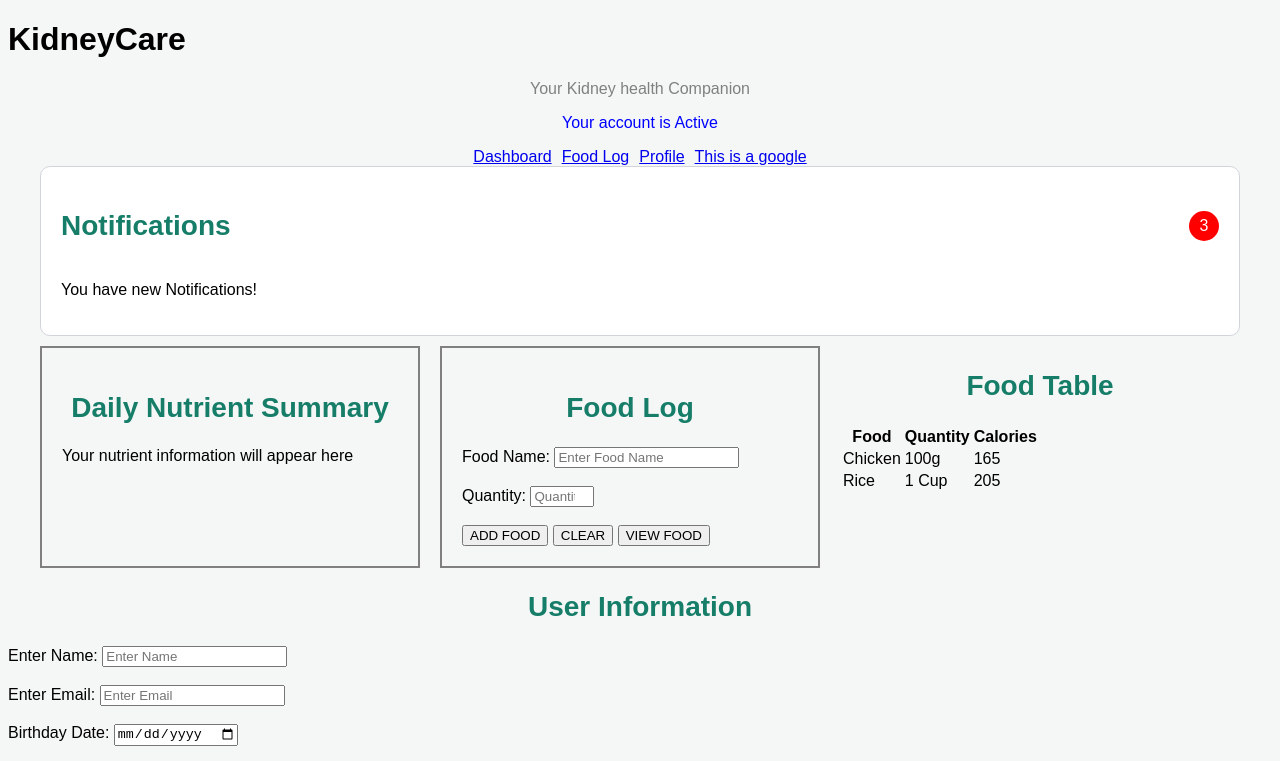
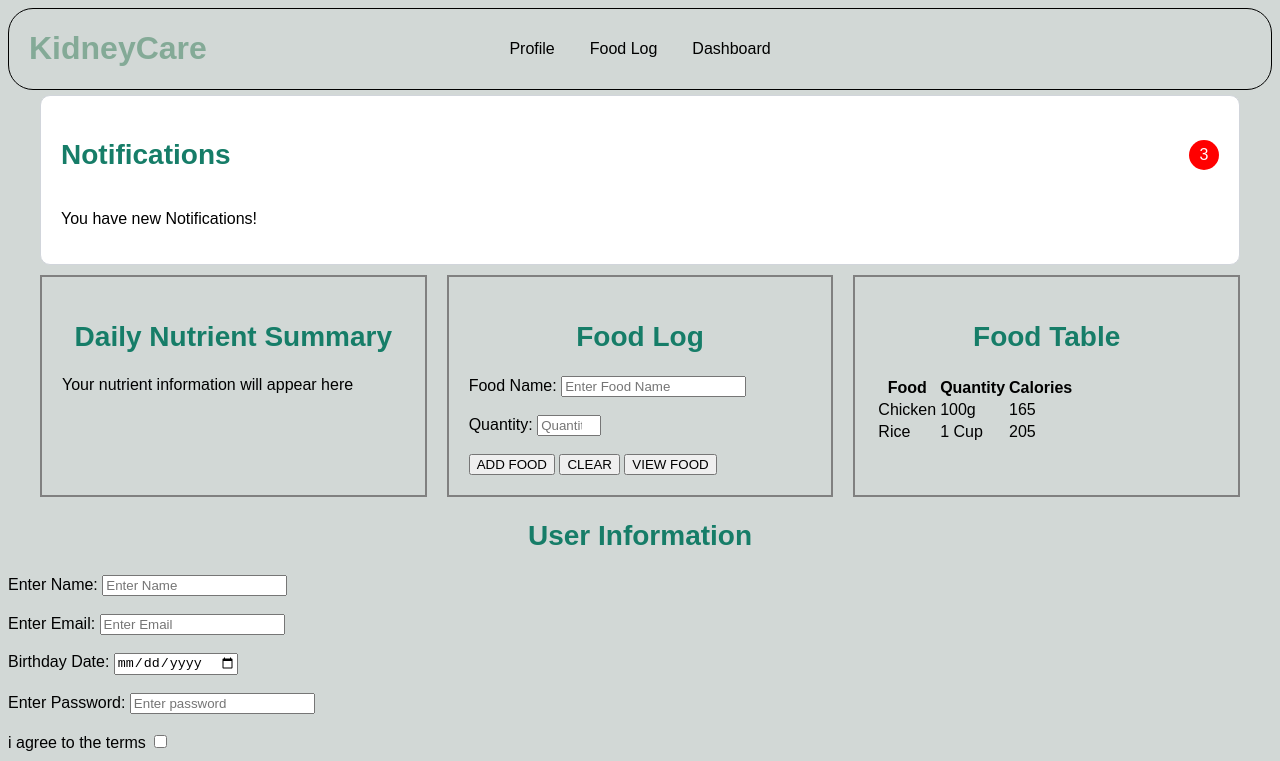
Before and after one commit to Cyyy1-X1/KidneyCare, a plain HTML site: page index.html in a window 1280 px wide. Shown: the top 761 px of the page. Drawn offline with Linux system fonts and the light colour scheme.

Commit message:
Improve KidneyCare navigation layout

```diff
--- a/index.html
+++ b/index.html
@@ -9,19 +9,17 @@
 </head>
 
 <body>
+    <div class="nav-menu">
         <header>
             <h1>KidneyCare</h1>
-        <p class="welcome">Your Kidney health Companion</p>
-        <p id="status">Your account is Active</p>
         </header>
 
         <nav>
             <a href="destination">Dashboard</a>
             <a href="destination">Food Log</a>
             <a href="destination">Profile</a>
-        <a href="https://www.google.com">This is a google</a>
         </nav>
-
+    </div>
     <main>
         <section class="notification-card">
 
--- a/style.css
+++ b/style.css
@@ -2,14 +2,35 @@
   box-sizing: border-box;
 }
 
-nav {
-  display: flex;
-  flex-direction: row;
-  gap: 10px;
-  justify-content: center;
+.nav-menu {
+  border: 1px solid black;
+  display: grid;
+  grid-template-columns: 1fr auto 1fr;
   align-items: center;
+  border-radius: 25px;
+  margin-bottom: 5px;
 }
 
+.nav-menu header {
+  padding-left: 20px;
+  color: rgb(132, 170, 151);
+}
+
+.nav-menu nav {
+  display: flex;
+  flex-direction: row-reverse;
+  gap: 35px;
+}
+
+.nav-menu nav a {
+  color: black;
+  text-decoration: none;
+  background-color: transparent;
+}
+
+.nav-menu nav a:hover {
+  background-color: #caedc6;
+}
 .notification-card {
   width: 100%;
   padding: 20px;
@@ -41,30 +62,16 @@ h2 {
   text-align: center;
 }
 
-.welcome {
-  color: gray;
-  text-align: center;
-}
-
-#status {
-  color: blue;
-  text-align: center;
-}
-
 body {
-  background-color: #f4f7f6;
+  background-color: #d2d8d6;
   font-family: Arial, Helvetica, sans-serif;
 }
 
 .Food_log,
-.information {
+.information,
+.Food_table {
   border: 2px solid gray;
   padding: 20px;
-}
-
-.Food_table {
-  min-width: 400px;
-  overflow-x: auto;
 }
 .dashboard-cards {
   display: grid;
@@ -76,19 +83,17 @@ body {
 }
 
 @media (max-width: 900px) {
-  .dashboard-cards{
+  .dashboard-cards {
     grid-template-columns: repeat(2, 1fr);
   }
-
 }
-@media (max-width: 600px ) {
+@media (max-width: 600px) {
   .dashboard-cards {
     grid-template-columns: 1fr;
   }
 }
+@media (max-width: 600px) {
+  .nav-menu nav a{
 
-@media (max-width: 600px) {
-  h2 {
-    font-size: 22px;
   }
 }
```
Lines whose indentation alone changed are shown as unchanged.
